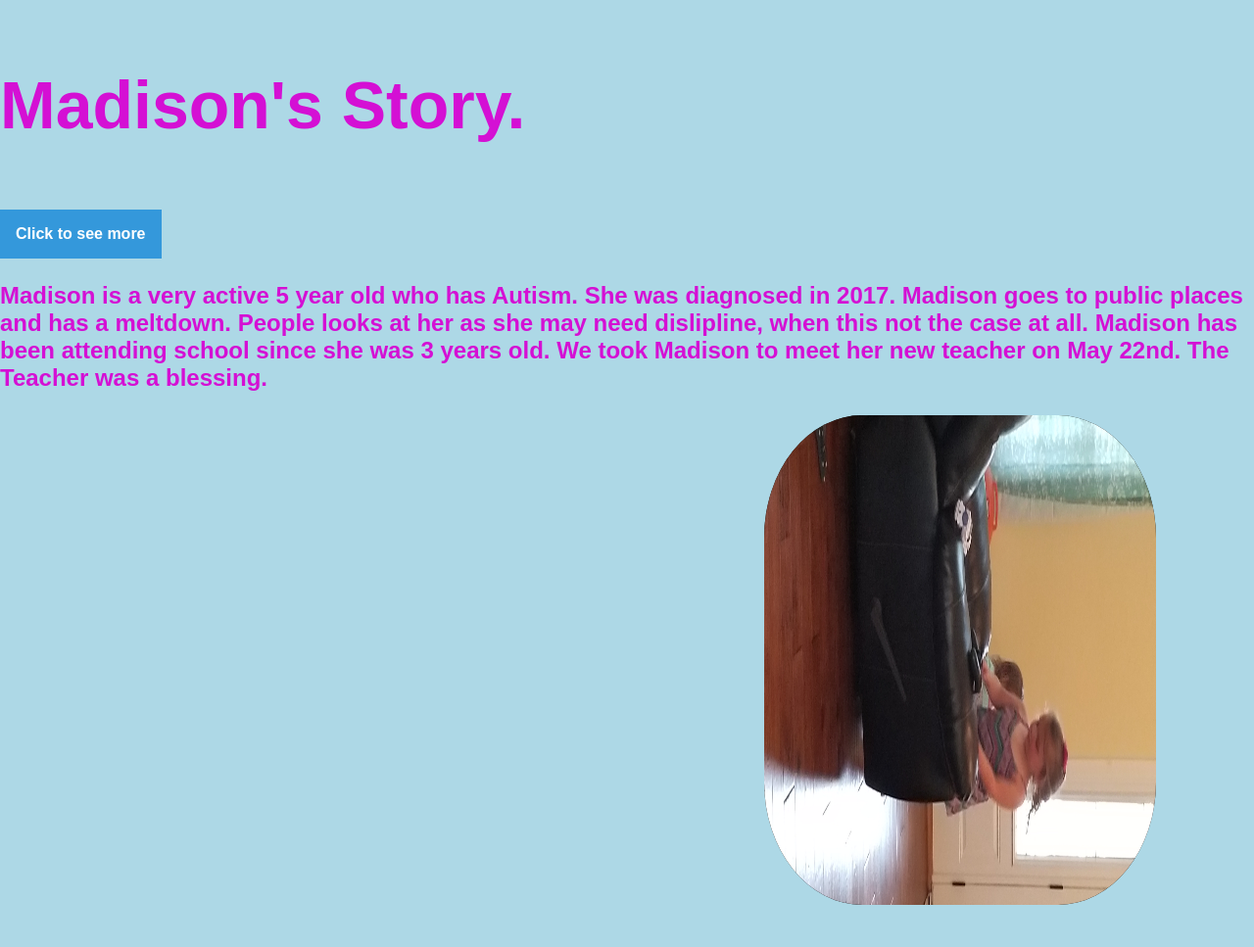
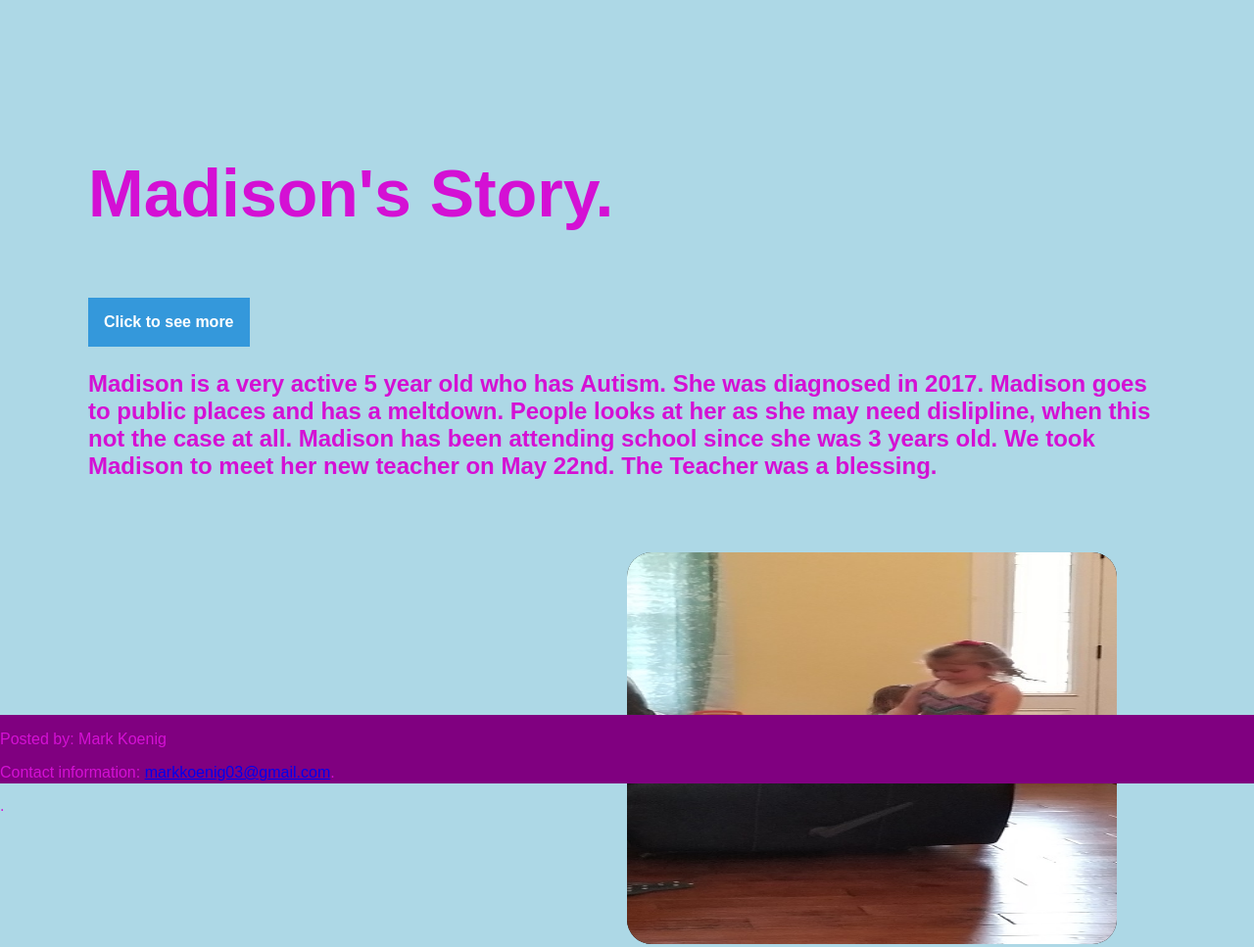
Before and after one commit to Rakkmark/madisonsPage, a plain HTML site: page index.html in a window 1280 px wide. Shown: the whole page at 98% size. Before the commit the page ends 924 px from the top, so only its background shows below. Drawn offline with Linux system fonts and the light colour scheme.

Commit message:
fixed photo bug

```diff
--- a/css/main.css
+++ b/css/main.css
@@ -5,16 +5,13 @@ head{
 
 body {
     background-color: lightblue;
+    padding: 90px !important;
 }
 
 h1 {
     color:  rgb(212, 16, 212);
 }
 
-.title {
-    color:  rgb(212, 16, 212);
-    font-size: 68px;
-}
 
 h2 {
     color: rgb(212, 16, 212);
@@ -25,10 +22,13 @@ img {
     height: 400px;
     width: 500px;
     border: 20px blue;
-    border-radius: 25%;
+    border-radius: 25px;
     margin: 50px 50px;
     background-color: black;
     float: right
+}
+
+
 }
 
 /* to rotate the image to display right way */
@@ -38,6 +38,25 @@ img {
     -ms-transform: rotate(90deg);
     -o-transform: rotate(90deg);
     transform: rotate(90deg);
+
+}
+
+.title {
+    color:  rgb(212, 16, 212);
+    font-size: 68px;
+    float: center;
+}
+
+.footer {
+    position: fixed;
+    left: 0;
+    bottom: 0;
+    width: 100%;
+    background-color: purple;
+    color: rgb(212, 16, 212);
+    text-align: left;
+    height: 70px;
+
 }
 
 /* Dropdown Button */
--- a/index.html
+++ b/index.html
@@ -30,6 +30,18 @@
             We took Madison to meet her new teacher on May 22nd. The Teacher was a blessing.
         </p>
     </h2>
-    <img src="img/madison.jpg" alt="madison is playing with a playstation controller" class="rotateimg90","madison-controler">
+    <img src="img/madi.jpg" alt="madison is playing with a playstation controller"/>
+
+    <div class="footer">
+        <footer>
+            <p>Posted by: Mark Koenig</p>
+            <p>Contact information: <a href="mailto:markkoenig03@gmail.com">
+            markkoenig03@gmail.com</a>.</p>
+          </footer>.
+        </div>
+
 </body>
+
+
+
 </html>
```
Also changed, not shown: img/madi.jpg (added).
